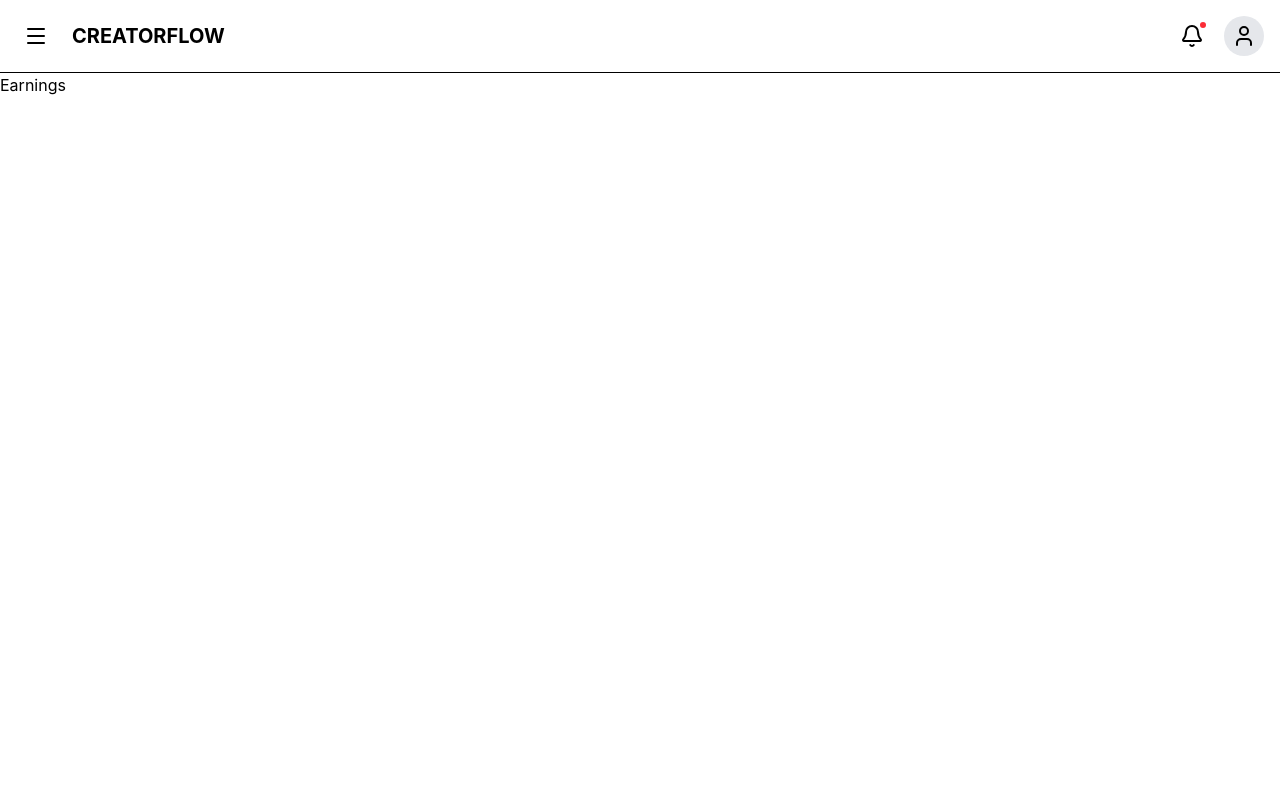
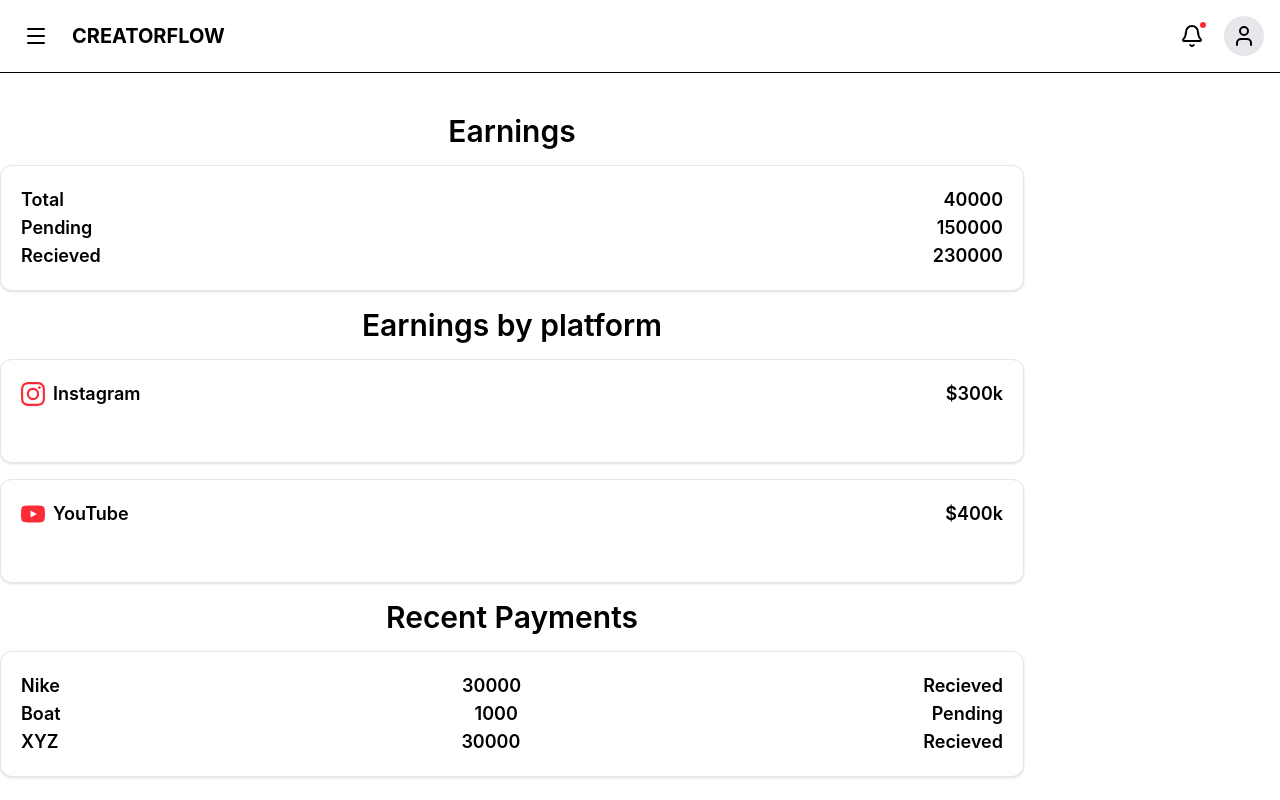
Before and after one commit to Smt05ydv/Creator-Flow, a React (Vite) app in the folder creatorflow/: page /earnings in a window 1280 px wide. Built offline with nearby package versions, Linux system fonts and the light colour scheme.

Commit message:
Earning frontend done

```diff
--- a/creatorflow/src/pages/Earnings.jsx
+++ b/creatorflow/src/pages/Earnings.jsx
@@ -1,9 +1,194 @@
 import React from 'react'
+import {siYoutube,siInstagram} from "simple-icons"
 
 const Earnings = () => {
   return (
-    <div
-    >Earnings</div>
+   <div className="mt-10 max-w-5xl space-y-4 ">
+  <div className='flex justify-center text-center'>
+   <h1 className='text-3xl font-semibold '> Earnings</h1>
+   </div>
+
+  {/* Instagram */}
+  <div className="rounded-xl border border-gray-200 bg-white p-5 shadow-sm ">
+    <div className="flex items-center justify-between gap-y-2">
+
+      <div className="flex items-center gap-2">
+
+        <p className="font-semibold text-lg ">
+          Total
+        </p>
+      </div>
+
+      <p className="font-semibold text-lg">
+        40000
+      </p>
+
+    </div>
+
+
+
+  {/* YouTube */}
+
+    <div className="flex items-center justify-between">
+
+      <div className="flex items-center gap-0">
+
+
+
+        <p className="font-semibold text-lg">
+          Pending
+        </p>
+
+      </div>
+
+      <p className="font-semibold text-lg">
+        150000
+      </p>
+
+    </div>
+
+
+    <div className="flex items-center justify-between">
+
+      <div className="flex items-center gap-0">
+
+
+
+        <p className="font-semibold text-lg">
+          Recieved
+        </p>
+
+      </div>
+
+      <p className="font-semibold text-lg">
+        230000
+      </p>
+
+    </div>
+  </div>
+
+
+
+
+   <div className='flex justify-center text-center'>
+   <h1 className='text-3xl font-semibold '> Earnings by platform</h1>
+   </div>
+
+  {/* Instagram */}
+  <div className="rounded-xl border border-gray-200 bg-white p-5 shadow-sm h-26">
+    <div className="flex items-center justify-between">
+
+      <div className="flex items-center gap-2">
+        <svg
+          role="img"
+          viewBox="0 0 24 24"
+          className="w-6 h-6 text-red-500"
+          fill="currentColor"
+        >
+          <path d={siInstagram.path} />
+        </svg>
+        <p className="font-semibold text-lg ">
+          Instagram
+        </p>
+      </div>
+
+      <p className="font-semibold text-lg">
+        $300k
+      </p>
+
+    </div>
+  </div>
+
+
+  {/* YouTube */}
+  <div className="rounded-xl border border-gray-200 bg-white p-5 shadow-sm h-26">
+    <div className="flex items-center justify-between">
+
+      <div className="flex items-center gap-2">
+
+        <svg
+          role="img"
+          viewBox="0 0 24 24"
+          className="w-6 h-6 text-red-500"
+          fill="currentColor"
+        >
+          <path d={siYoutube.path} />
+        </svg>
+
+        <p className="font-semibold text-lg">
+          YouTube
+        </p>
+
+      </div>
+
+      <p className="font-semibold text-lg">
+        $400k
+      </p>
+
+    </div>
+  </div>
+   <div className='flex justify-center text-center'>
+   <h1 className='text-3xl font-semibold '> Recent Payments</h1>
+   </div>
+
+  {/* Instagram */}
+  <div className="rounded-xl border border-gray-200 bg-white p-5 shadow-sm ">
+    <div className="flex items-center justify-between">
+
+      <div className="flex items-center gap-0">
+
+        <p className="font-semibold text-lg ">
+         Nike
+        </p>
+      </div>
+
+      <p className="font-semibold text-lg">
+        30000
+      </p>
+      <p className="font-semibold text-lg">
+        Recieved
+      </p>
+
+    </div>
+    <div className="flex items-center justify-between">
+
+      <div className="flex items-center gap-0">
+
+        <p className="font-semibold text-lg ">
+         Boat
+        </p>
+      </div>
+
+      <p className="font-semibold text-lg">
+        1000
+      </p>
+      <p className="font-semibold text-lg">
+        Pending
+      </p>
+
+    </div>
+    <div className="flex items-center justify-between">
+
+      <div className="flex items-center gap-0">
+
+        <p className="font-semibold text-lg ">
+         XYZ
+        </p>
+      </div>
+
+      <p className="font-semibold text-lg">
+        30000
+      </p>
+      <p className="font-semibold text-lg">
+        Recieved
+      </p>
+
+
+    </div>
+  </div>
+
+
+</div>
   )
 }
 
```
